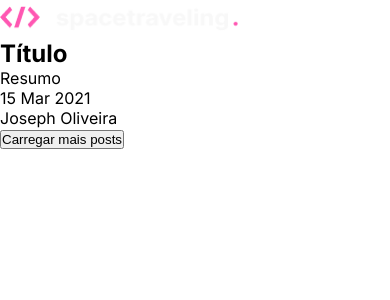
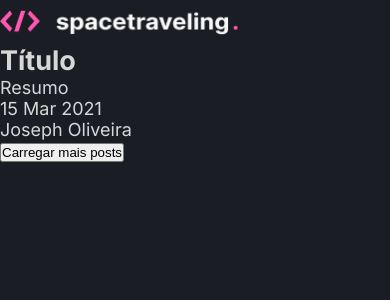
Before and after one commit to kaiquezimerer/ignite-reactjs-blog, a Next.js app: page / in a window 390 px wide. Shown: the top 300 px of the page. Built offline with nearby package versions, Linux system fonts and the light colour scheme.

Commit message:
Add global styles

```diff
--- a/src/styles/globals.scss
+++ b/src/styles/globals.scss
@@ -4,6 +4,44 @@
   padding: 0;
 }
 
+:root {
+  --black: #1A1D23;
+  --white: #F8F8F8;
+  --gray: #BBBBBB;
+  --light-gray: #D7D7D7;
+  --pink: #FF57B2;
+}
+
+// Viewport <= 1080px
+@media (max-width: 1080px) {
+  html {
+    font-size: 93.75%;
+  }
+}
+
+// Viewport <= 720px
+@media (max-width: 720px) {
+  html {
+    font-size: 87.5%;
+  }
+}
+
 body {
+  color: var(--light-gray);
   font-family: 'Inter', sans-serif;
+  font-size: 18px;
+  background-color: var(--black);
 }
+
+a {
+  color: inherit;
+  text-decoration: none;
+
+  &:hover {
+    text-decoration: underline;
+  }
+}
+
+button {
+  cursor: pointer;
+}
```
